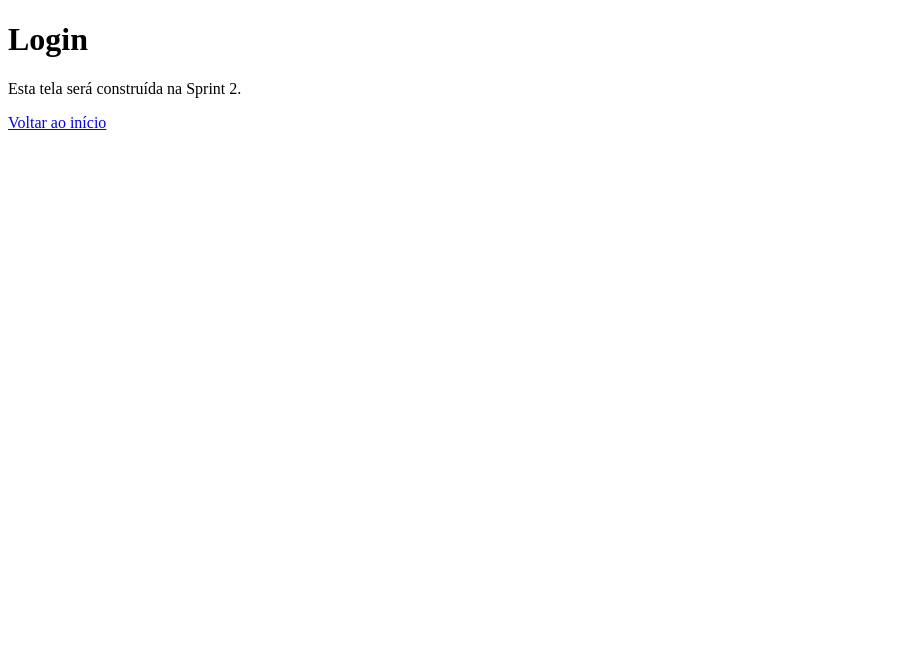
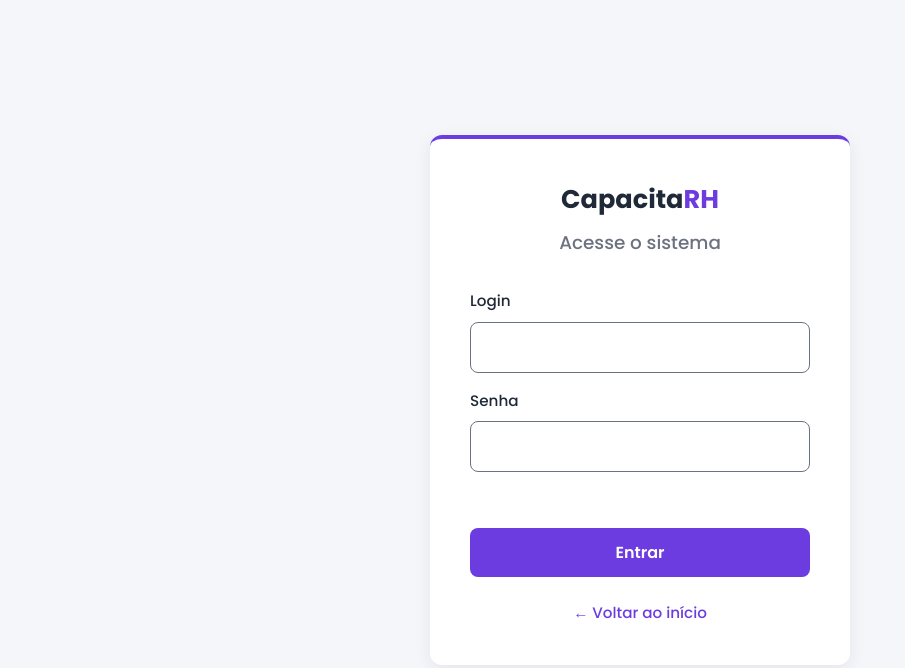
Before and after one commit to hortafront/trabalho-av2-front, a plain HTML site: page login.html in a window 1280 px wide. Shown: the whole page, without its empty margins (0-905 px from the left). Drawn offline with Linux system fonts and the light colour scheme.

Commit message:
feat: pagina de login

```diff
--- /dev/null
+++ b/css/login.css
@@ -0,0 +1,223 @@
+/* =========================================
+   CapacitaRH - Tela de Login (login.css)
+   ========================================= */
+
+/* 1. VARIÁVEIS (identidade visual) */
+:root {
+  --cor-primaria: #6C3CE1;
+  --cor-primaria-escura: #5528C4;
+  --cor-primaria-clara: #EEE8FD;
+  --cor-sucesso: #22C55E;
+  --cor-perigo: #EF4444;
+  --cor-fundo: #F5F6FA;
+  --cor-texto: #1F2937;
+  --cor-texto-suave: #6B7280;
+  --cor-borda: #E5E7EB;
+  --cor-branca: #FFFFFF;
+
+  --fonte: 'Poppins', sans-serif;
+  --raio-botao: 8px;
+  --raio-card: 12px;
+  --sombra: 0 4px 16px rgba(31, 41, 55, 0.08);
+  --sombra-forte: 0 12px 28px rgba(108, 60, 225, 0.20);
+  --transicao: 0.25s ease;
+}
+
+/* 2. RESET */
+*,
+*::before,
+*::after {
+  box-sizing: border-box;
+  margin: 0;
+  padding: 0;
+}
+
+body {
+  font-family: var(--fonte);
+  color: var(--cor-texto);
+  background-color: var(--cor-fundo);
+  line-height: 1.6;
+}
+
+a {
+  color: inherit;
+  text-decoration: none;
+}
+
+/* 3. BOTÕES */
+.btn {
+  display: inline-block;
+  padding: 12px 24px;
+  border: none;
+  border-radius: var(--raio-botao);
+  font-family: inherit;
+  font-size: 1rem;
+  font-weight: 600;
+  cursor: pointer;
+  transition: background-color var(--transicao), transform var(--transicao), box-shadow var(--transicao);
+}
+
+.btn:active {
+  transform: scale(0.96);
+}
+
+.btn--primary {
+  background-color: var(--cor-primaria);
+  color: var(--cor-branca);
+}
+
+.btn--primary:hover {
+  background-color: var(--cor-primaria-escura);
+}
+
+/* Botão que ocupa toda a largura do formulário */
+.btn--bloco {
+  display: block;
+  width: 100%;
+}
+
+/* Contorno visível ao navegar pelo teclado (Tab) */
+:focus-visible {
+  outline: 3px solid var(--cor-primaria);
+  outline-offset: 3px;
+}
+
+/* 4. PÁGINA E CARTÃO */
+
+/* No celular o cartão ocupa a tela toda, por isso o fundo é branco */
+.login {
+  min-height: 100vh;
+  display: flex;
+  align-items: center;
+  justify-content: center;
+  background-color: var(--cor-branca);
+}
+
+.login__cartao {
+  width: 100%;
+  padding: 32px 24px;
+  animation: surgir 0.5s ease both;
+}
+
+.login__cabecalho {
+  margin-bottom: 32px;
+  text-align: center;
+}
+
+.login__logo {
+  display: inline-block;
+  margin-bottom: 8px;
+  font-size: 1.6rem;
+  font-weight: 700;
+}
+
+.login__logo span {
+  color: var(--cor-primaria);
+}
+
+.login__titulo {
+  font-size: 1.15rem;
+  font-weight: 500;
+  color: var(--cor-texto-suave);
+}
+
+.login__voltar {
+  display: block;
+  width: fit-content;
+  margin: 24px auto 0;
+  font-size: 0.95rem;
+  font-weight: 500;
+  color: var(--cor-primaria);
+}
+
+.login__voltar:hover {
+  text-decoration: underline;
+}
+
+/* 5. FORMULÁRIO */
+.form__campo {
+  margin-bottom: 16px;
+}
+
+.form__rotulo {
+  display: block;
+  margin-bottom: 8px;
+  font-size: 0.95rem;
+  font-weight: 500;
+}
+
+.form__input {
+  width: 100%;
+  padding: 12px 16px;
+  background-color: var(--cor-branca);
+  border: 1px solid var(--cor-texto-suave);
+  border-radius: var(--raio-botao);
+  font-family: inherit;
+  font-size: 1rem;
+  color: var(--cor-texto);
+  transition: border-color var(--transicao), box-shadow var(--transicao);
+}
+
+/* Campo com o cursor dentro: borda roxa e brilho em volta */
+.form__input:focus {
+  outline: none;
+  border-color: var(--cor-primaria);
+  box-shadow: 0 0 0 3px var(--cor-primaria-clara);
+}
+
+/* Classe colocada pelo JavaScript no campo com problema */
+.form__input--erro,
+.form__input--erro:focus {
+  border-color: var(--cor-perigo);
+  box-shadow: 0 0 0 3px rgba(239, 68, 68, 0.15);
+}
+
+/* min-height guarda o espaço, para o botão não pular quando o erro aparece */
+.form__erro {
+  min-height: 24px;
+  margin-bottom: 16px;
+  font-size: 0.9rem;
+  font-weight: 500;
+  color: var(--cor-perigo);
+}
+
+/* 6. ANIMAÇÕES */
+@keyframes surgir {
+  from {
+    opacity: 0;
+    transform: translateY(24px);
+  }
+  to {
+    opacity: 1;
+    transform: translateY(0);
+  }
+}
+
+/* 7. RESPONSIVIDADE (mobile-first) */
+
+/* Tablet e desktop: a partir de 768px o cartão fica centralizado */
+@media (min-width: 768px) {
+  .login {
+    padding: 24px;
+    background-color: var(--cor-fundo);
+  }
+
+  .login__cartao {
+    max-width: 420px;
+    padding: 40px;
+    background-color: var(--cor-branca);
+    border-top: 4px solid var(--cor-primaria);
+    border-radius: var(--raio-card);
+    box-shadow: var(--sombra);
+  }
+}
+
+/* Quem pediu menos movimento no sistema operacional */
+@media (prefers-reduced-motion: reduce) {
+  *,
+  *::before,
+  *::after {
+    animation: none !important;
+    transition: none !important;
+  }
+}
--- /dev/null
+++ b/js/login.js
@@ -0,0 +1,101 @@
+// 1. Pegando os elementos do HTML
+const formLogin = document.querySelector('#form-login');
+const campoLogin = document.querySelector('#campo-login');
+const campoSenha = document.querySelector('#campo-senha');
+const mensagemErro = document.querySelector('#mensagem-erro');
+
+// 2. Criar o primeiro usuário, se a lista ainda não existir
+function criarUsuarioInicial() {
+    if (localStorage.getItem('usuarios') === null) {
+        const usuarios = [
+            {
+                id: 1,
+                nome: 'Administrador',
+                login: 'admin',
+                senha: '123456',
+                atualizadoEm: '2026-10-23T10:00'
+            }
+        ];
+
+        localStorage.setItem('usuarios', JSON.stringify(usuarios));
+    }
+}
+
+// 3. Mostrar e limpar as mensagens de erro
+function mostrarErro(texto, campo) {
+    mensagemErro.textContent = texto;
+    campo.classList.add('form__input--erro');
+    campo.setAttribute('aria-invalid', true);
+    campo.focus();
+}
+
+function limparErro() {
+    mensagemErro.textContent = '';
+
+    campoLogin.classList.remove('form__input--erro');
+    campoLogin.removeAttribute('aria-invalid');
+
+    campoSenha.classList.remove('form__input--erro');
+    campoSenha.removeAttribute('aria-invalid');
+}
+
+// 4. Validar o preenchimento dos campos
+function formularioValido(login, senha) {
+    if (login === '') {
+        mostrarErro('Informe o login.', campoLogin);
+        return false;
+    }
+
+    if (senha === '') {
+        mostrarErro('Informe a senha.', campoSenha);
+        return false;
+    }
+
+    if (senha.length < 6) {
+        mostrarErro('A senha deve ter pelo menos 6 caracteres.', campoSenha);
+        return false;
+    }
+
+    return true;
+}
+
+// 5. Procurar o usuário na lista salva no navegador
+function buscarUsuario(login, senha) {
+    const usuarios = JSON.parse(localStorage.getItem('usuarios'));
+
+    return usuarios.find(function (usuario) {
+        return usuario.login === login && usuario.senha === senha;
+    });
+}
+
+// 6. Entrar no sistema
+function entrar(evento) {
+    evento.preventDefault();
+    limparErro();
+
+    const login = campoLogin.value.trim();
+    const senha = campoSenha.value;
+
+    if (!formularioValido(login, senha)) {
+        return;
+    }
+
+    const usuario = buscarUsuario(login, senha);
+
+    if (usuario === undefined) {
+        mostrarErro('Login ou senha incorretos.', campoSenha);
+        return;
+    }
+
+    const sessao = { id: usuario.id, nome: usuario.nome, login: usuario.login };
+
+    sessionStorage.setItem('usuarioLogado', JSON.stringify(sessao));
+    window.location.href = 'dashboard.html';
+}
+
+// 7. Ligando tudo aos eventos
+criarUsuarioInicial();
+
+formLogin.addEventListener('submit', entrar);
+campoLogin.addEventListener('input', limparErro);
+campoSenha.addEventListener('input', limparErro);
--- a/login.html
+++ b/login.html
@@ -1,15 +1,49 @@
 <!DOCTYPE html>
 <html lang="pt-BR">
 <head>
-  <meta charset="UTF-8">
-  <meta name="viewport" content="width=device-width, initial-scale=1.0">
-  <title>Login | CapacitaRH</title>
+    <meta charset="UTF-8">
+    <meta name="viewport" content="width=device-width, initial-scale=1.0">
+    <title>Login | CapacitaRH</title>
+
+    <!-- Fonte Poppins (Google Fonts) -->
+    <link rel="preconnect" href="https://fonts.googleapis.com">
+    <link rel="preconnect" href="https://fonts.gstatic.com" crossorigin>
+    <link href="https://fonts.googleapis.com/css2?family=Poppins:wght@400;500;600;700&display=swap" rel="stylesheet">
+
+    <!-- CSS próprio desta página -->
+    <link rel="stylesheet" href="css/login.css">
 </head>
 <body>
-  <main>
-    <h1>Login</h1>
-    <p>Esta tela será construída na Sprint 2.</p>
-    <a href="index.html">Voltar ao início</a>
-  </main>
+    <main class="login">
+        <section class="login__cartao">
+
+            <!-- CABEÇALHO DO CARTÃO -->
+            <header class="login__cabecalho">
+                <a href="index.html" class="login__logo">Capacita<span>RH</span></a>
+                <h1 class="login__titulo">Acesse o sistema</h1>
+            </header>
+
+            <!-- FORMULÁRIO -->
+            <form class="form" id="form-login" novalidate>
+                <div class="form__campo">
+                    <label class="form__rotulo" for="campo-login">Login</label>
+                    <input class="form__input" type="text" id="campo-login" autocomplete="username">
+                </div>
+
+                <div class="form__campo">
+                    <label class="form__rotulo" for="campo-senha">Senha</label>
+                    <input class="form__input" type="password" id="campo-senha" autocomplete="current-password">
+                </div>
+
+                <p class="form__erro" id="mensagem-erro" role="alert"></p>
+
+                <button class="btn btn--primary btn--bloco" type="submit">Entrar</button>
+            </form>
+
+            <a href="index.html" class="login__voltar">&larr; Voltar ao início</a>
+        </section>
+    </main>
+
+    <script src="js/login.js"></script>
 </body>
 </html>
```
Also changed, not shown: dashboard.html (added, +15 -0 lines), 1 other file.
